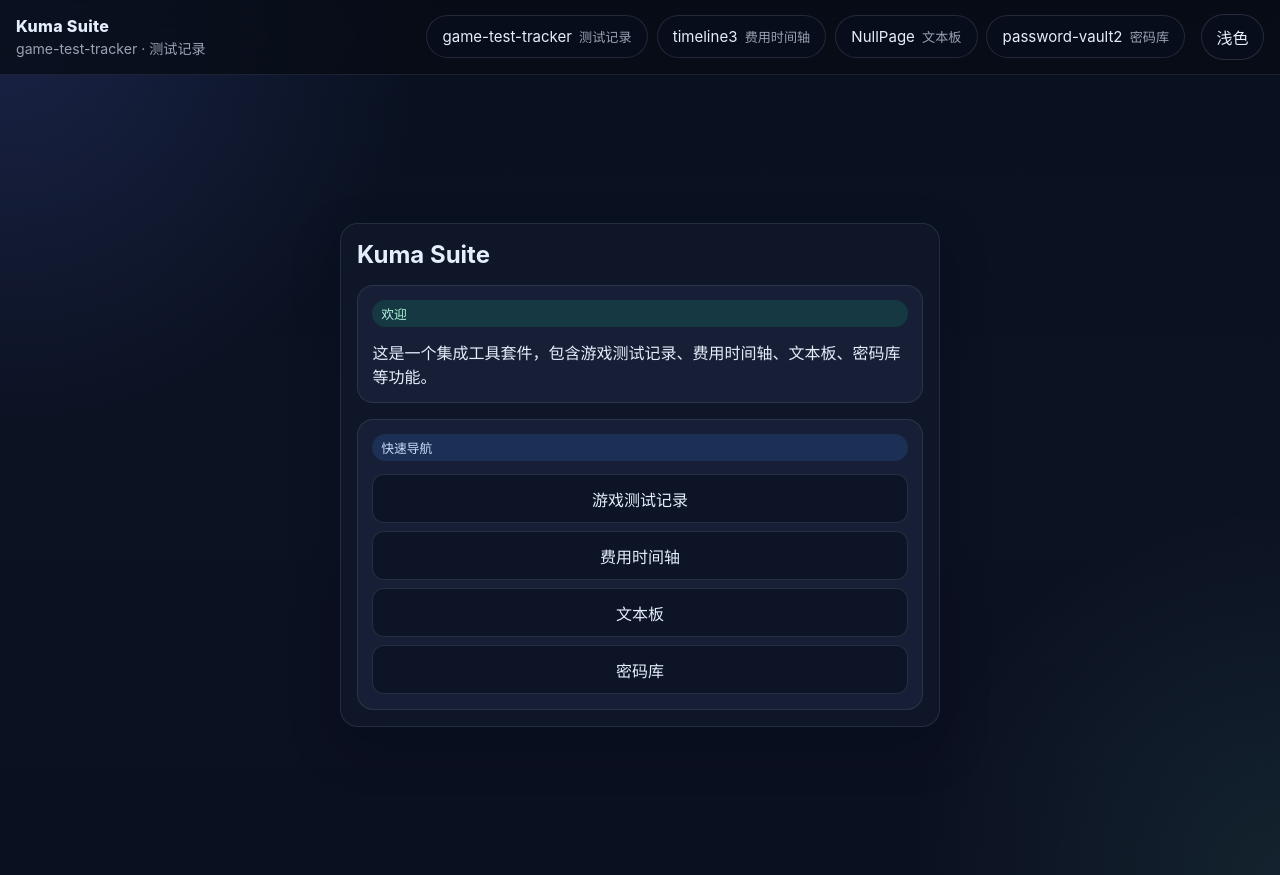
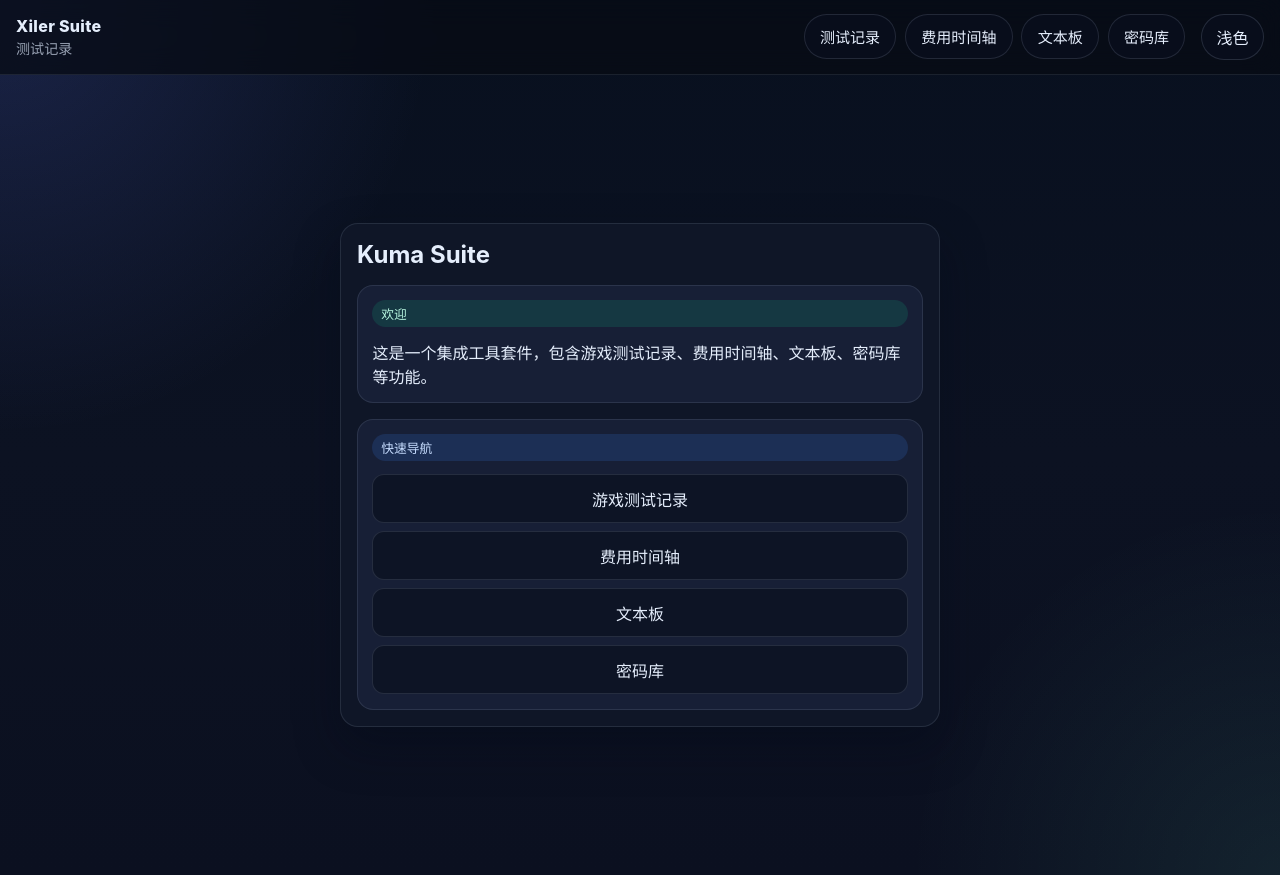
Before and after one commit to kumacoolgo/kuma-suite, a Next.js app: page / in a window 1280 px wide. Built offline with nearby package versions, Linux system fonts and the light colour scheme.

Commit message:
Configure site name and nav labels

```diff
--- a/app/layout.tsx
+++ b/app/layout.tsx
@@ -2,8 +2,10 @@ import './globals.css';
 import type { Metadata } from 'next';
 import { Shell } from '@/components/Shell';
 
+const siteName = process.env.SITE_NAME || process.env.NEXT_PUBLIC_SITE_NAME || 'Xiler Suite';
+
 export const metadata: Metadata = {
-  title: 'Kuma Suite',
+  title: siteName,
   description: 'Unified personal workspace',
 };
 
@@ -26,7 +28,7 @@ try {
         />
       </head>
       <body>
-        <Shell>{children}</Shell>
+        <Shell siteName={siteName}>{children}</Shell>
       </body>
     </html>
   );
--- a/components/Shell.tsx
+++ b/components/Shell.tsx
@@ -5,15 +5,15 @@ import { usePathname } from 'next/navigation';
 import { useEffect, useMemo, useState } from 'react';
 
 const NAV = [
-  { href: '/tracker', label: 'game-test-tracker', hint: '测试记录' },
-  { href: '/timeline', label: 'timeline3', hint: '费用时间轴' },
-  { href: '/board', label: 'NullPage', hint: '文本板' },
-  { href: '/vault', label: 'password-vault2', hint: '密码库' },
+  { href: '/tracker', label: '测试记录' },
+  { href: '/timeline', label: '费用时间轴' },
+  { href: '/board', label: '文本板' },
+  { href: '/vault', label: '密码库' },
 ];
 
 type Theme = 'dark' | 'light';
 
-export function Shell({ children }: { children: React.ReactNode }) {
+export function Shell({ children, siteName }: { children: React.ReactNode; siteName: string }) {
   const pathname = usePathname();
   const [open, setOpen] = useState(false);
   const [theme, setTheme] = useState<Theme>('dark');
@@ -48,14 +48,13 @@ export function Shell({ children }: { children: React.ReactNode }) {
       <header className="topbar">
         <div className="topbar-inner">
           <div className="brand">
-            <div className="title">Kuma Suite</div>
-            <div className="subtitle">{active.label} · {active.hint}</div>
+            <div className="title">{siteName}</div>
+            <div className="subtitle">{active.label}</div>
           </div>
           <nav className="desktop-nav" aria-label="主导航">
             {NAV.map((item) => (
               <Link key={item.href} href={item.href} className={`nav-link ${pathname === item.href ? 'active' : ''}`}>
                 <span>{item.label}</span>
-                <span className="tiny muted">{item.hint}</span>
               </Link>
             ))}
           </nav>
@@ -70,7 +69,7 @@ export function Shell({ children }: { children: React.ReactNode }) {
           <div className="mobile-menu-panel">
             {NAV.map((item) => (
               <Link key={item.href} href={item.href} className={pathname === item.href ? 'active' : ''}>
-                {item.label} <span className="muted tiny">· {item.hint}</span>
+                {item.label}
               </Link>
             ))}
             <button type="button" onClick={toggleTheme}>
```
Also changed, not shown: 1 other file (tests, documents, lock files or other folders).
